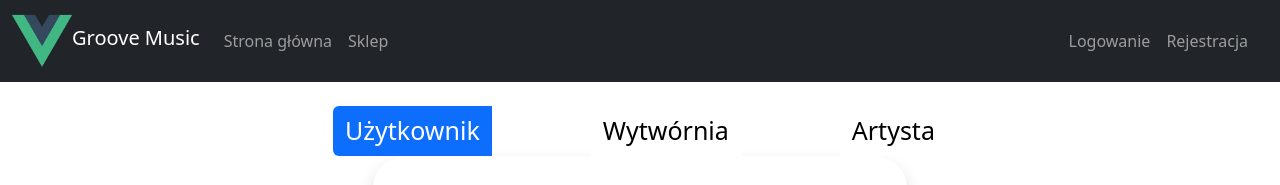
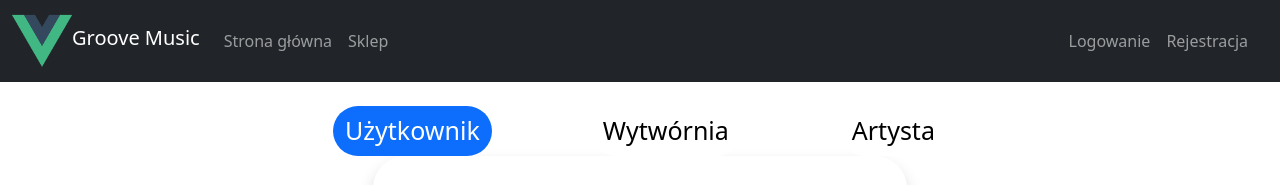
Before and after one commit to JBaczkoeski/groove_front, a Vue app: page /rejestracja in a window 1280 px wide. Shown: the top 185 px of the page. Built offline with nearby package versions, Linux system fonts and the light colour scheme.

Commit message:
Dodanie widoku płyty artysty oraz aplikowania i widoku utworów artysy jeszcze albumy

```diff
--- a/src/views/user_user/auth/RegisterView.vue
+++ b/src/views/user_user/auth/RegisterView.vue
@@ -4,7 +4,7 @@
       <button v-for="(type, index) in types"
               :key="index"
               @click="selectedType = type"
-              :class="['btn select-button',selectedType === type ? 'btn-primary bg-primary text-white':'btn-secondary',]"
+              :class="['btn select-button rounded-5',selectedType === type ? 'btn-primary bg-primary text-white':'btn-secondary',]"
       >{{ type }}
       </button>
     </div>
```
